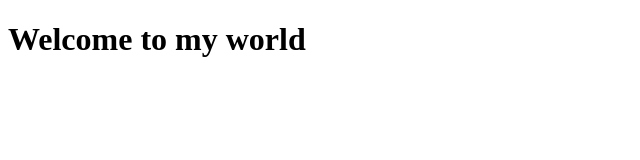
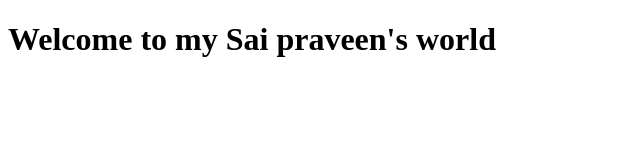
Before and after one commit to saipraveenkudapa/newjenkins, a plain HTML site: page index.html in a window 1280 px wide. Shown: the whole page, without its empty margins (0-640 px from the left). Drawn offline with Linux system fonts and the light colour scheme.

Commit message:
Add files via upload

```diff
--- a/index.html
+++ b/index.html
@@ -3,6 +3,6 @@
 <head>
 </head>
 <body>
-	<h1>Welcome to my world</h1>
+	<h1>Welcome to my Sai praveen's world</h1>
 </body>
 </html>
```
